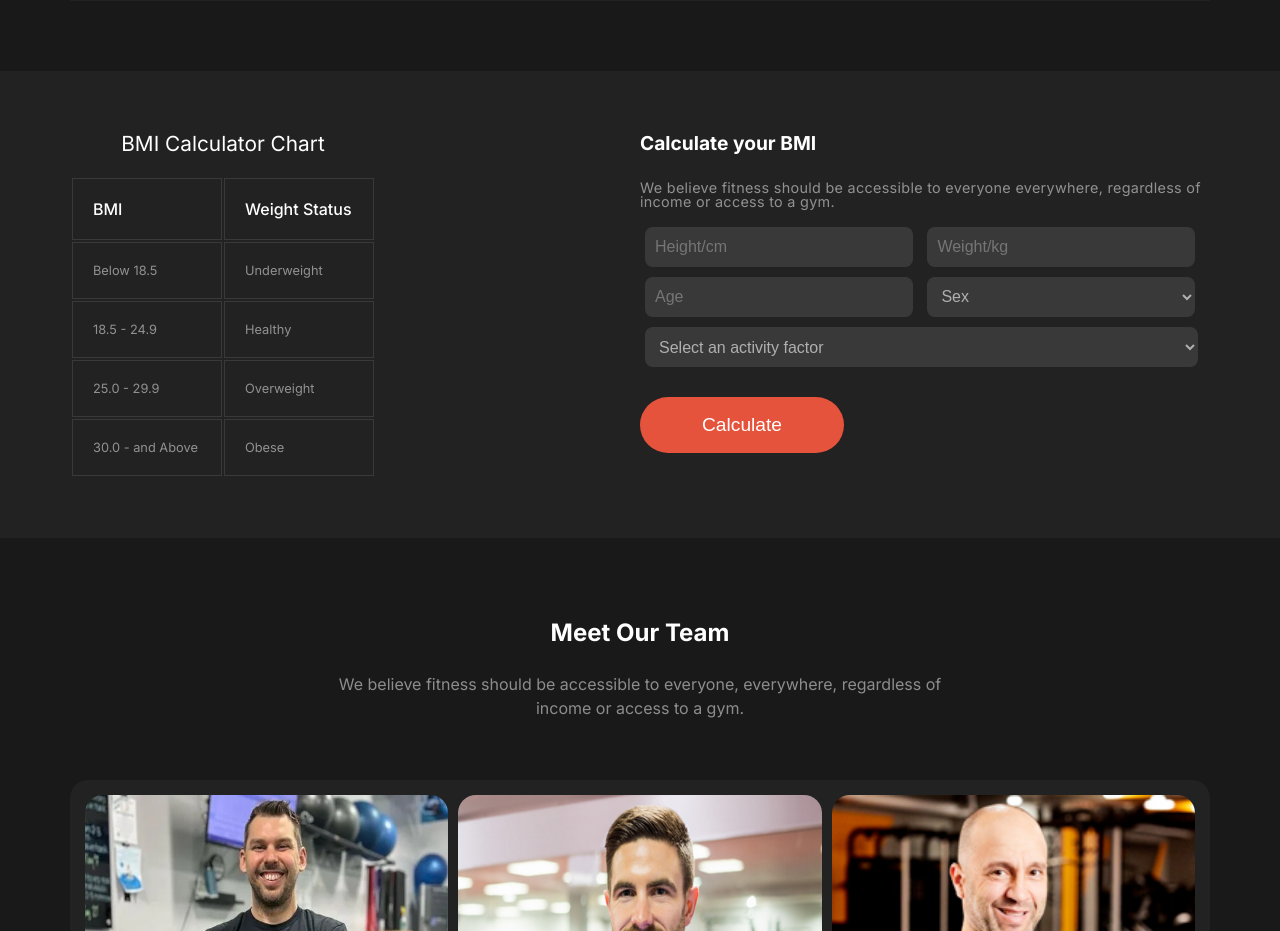
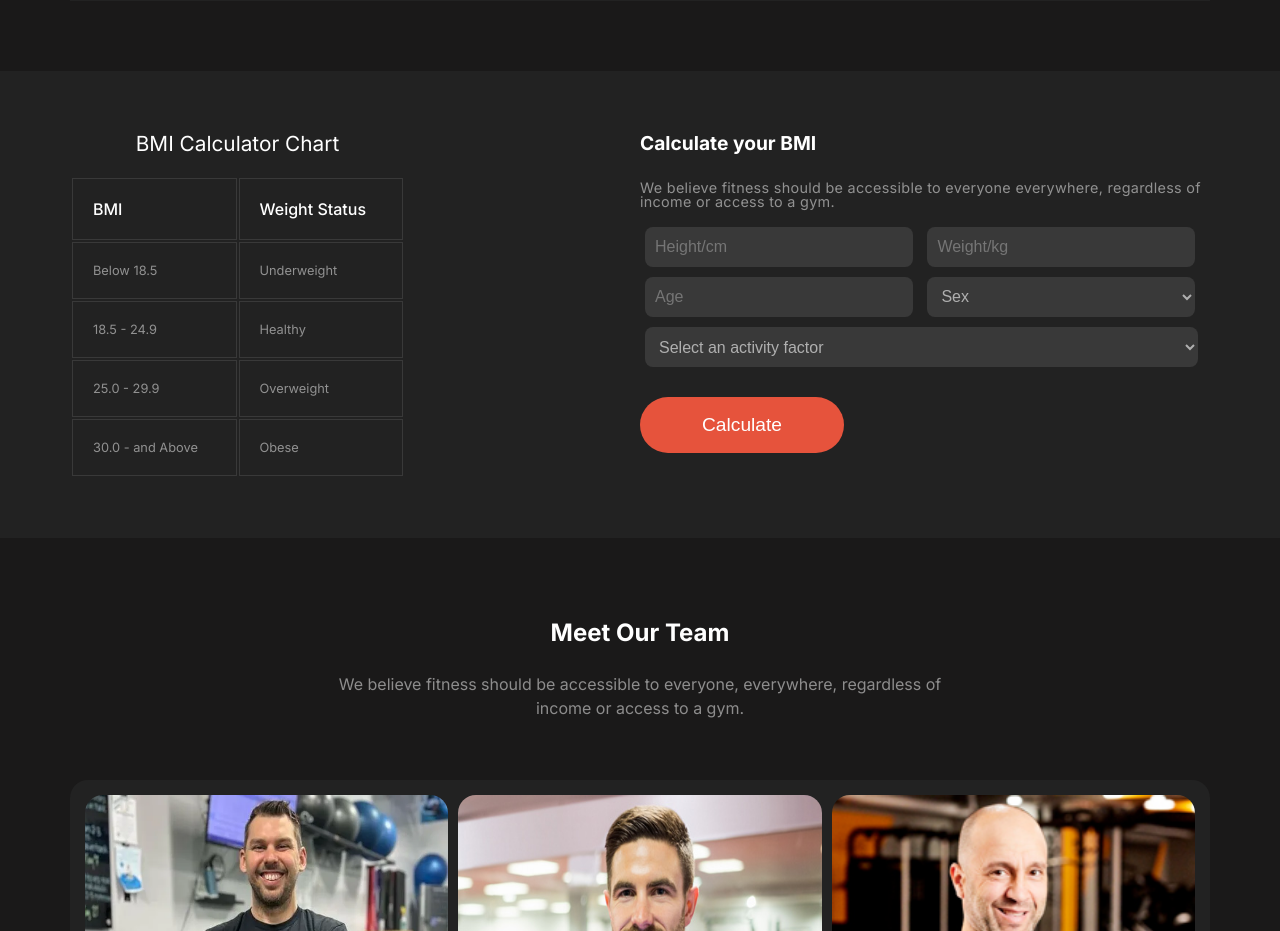
Before and after one commit to Nafees37/exercise-css-responsive-website, a plain HTML site: page index.html in a window 1280 px wide. Shown: the part 1680-2611 px from the top of the page. Drawn offline with Linux system fonts and the light colour scheme; a web font is replaced by a local one.

Commit message:
Calculator Chart Css Add

```diff
--- a/css/style.css
+++ b/css/style.css
@@ -320,7 +320,11 @@ caption {
 }
 
 .table-box {
-  max-width: 350px;
+  max-width: 335px;
+}
+
+.table-box table{
+  width: 100%;
 }
 
 .table-box th,
```
